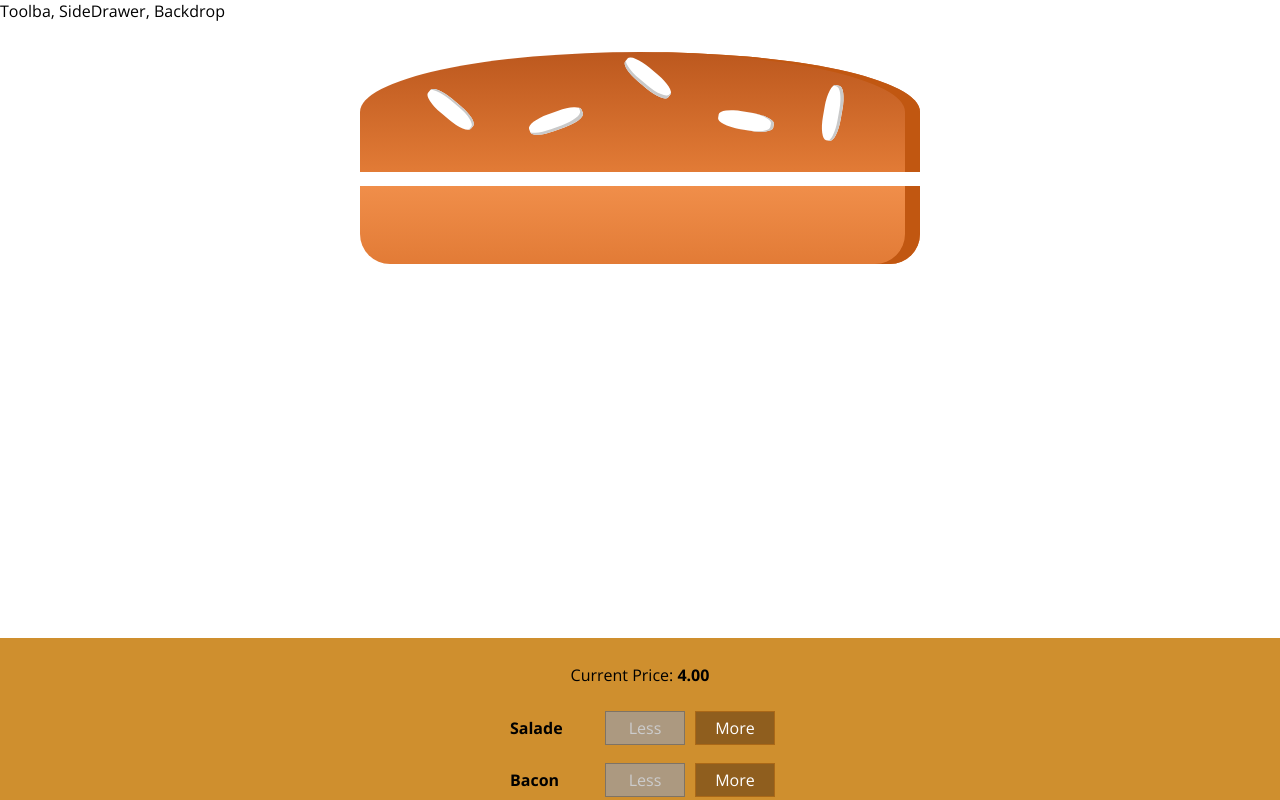
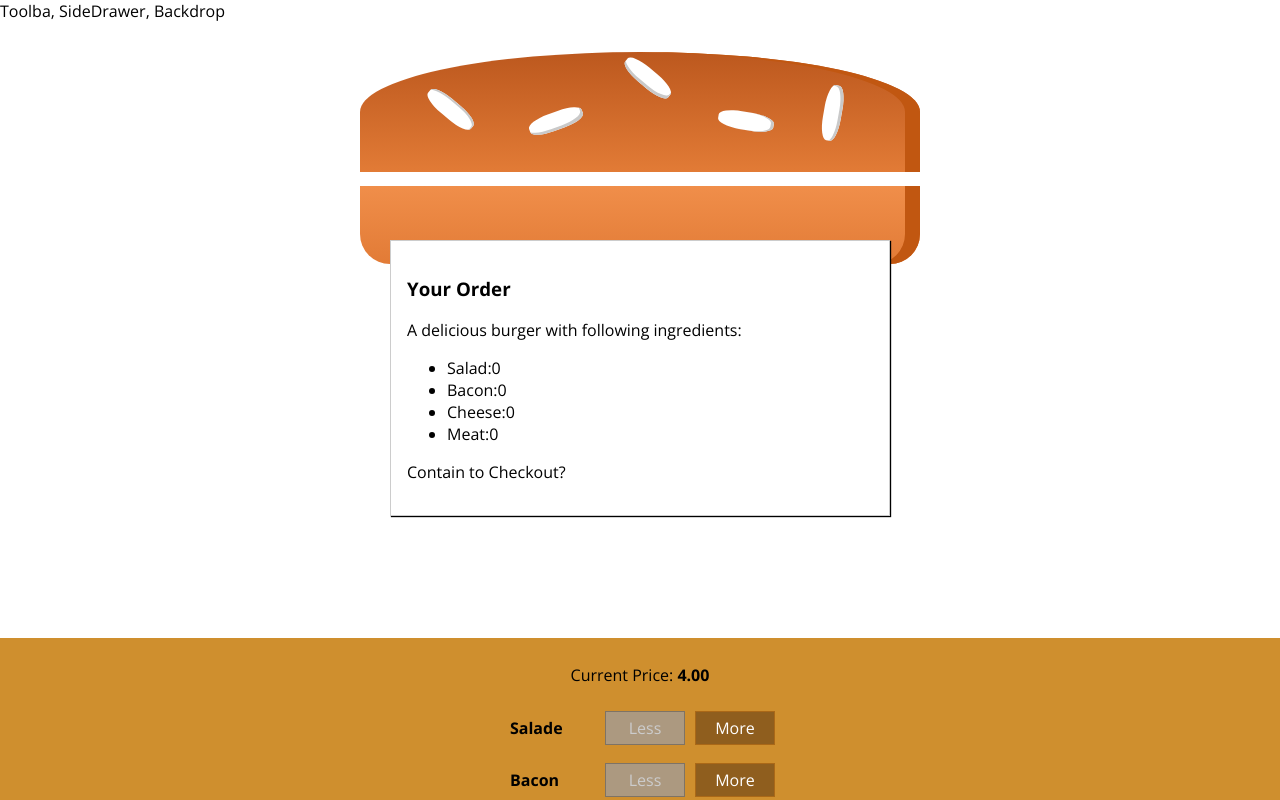
Before and after one commit to yevhenkr/react-comlete-guide, a React app: page / in a window 1280 px wide. Shown: the top 800 px of the page. Built offline with nearby package versions, Linux system fonts and the light colour scheme.

Commit message:
144 Creating the Order Summary Modal
Создали табличку на которой в реальном времени отбражаеться данніе  state

```diff
--- /dev/null
+++ b/src/components/Burger/OrderSummary/OrderSummary.js
@@ -0,0 +1,26 @@
+import React from 'react';
+import Aux from '../../../hoc/Auxilary'
+const orderSummary = (props) => {
+    const ingredientSummary = Object.keys(props.ingredients)
+        .map(igKey => {
+            return (
+                <li key={igKey} >
+                    <span style={{ textTransform: 'capitalize' }}>
+                        {igKey}</span>:{props.ingredients[igKey]}
+                </li>);
+        });
+    <li>Salad: 1  </li>
+    return (
+        <Aux>
+            <h3>Your Order</h3>
+            <p> A delicious burger with following ingredients:</p>
+            <ul>
+                {ingredientSummary}
+            </ul>
+            <p>Contain to Checkout?</p>
+
+        </Aux>
+    );
+};
+
+export default orderSummary;
--- /dev/null
+++ b/src/components/UI/Modal/Modal.css
@@ -0,0 +1,20 @@
+.Modal {
+    position: fixed;
+    z-index: 500;
+    background-color: white;
+    width: 70%;
+    border: 1px solid #ccc;
+    box-shadow: 1px 1px 1px black;
+    padding: 16px;
+    left: 15%;
+    top: 30%;
+    box-sizing: border-box;
+    transition: all 0.3s ease-out;
+}
+
+@media (min-width: 600px) {
+    .Modal {
+        width: 500px;
+        left: calc(50% - 250px);
+    }
+}
--- /dev/null
+++ b/src/components/UI/Modal/Modal.js
@@ -0,0 +1,10 @@
+import React from 'react';
+import classes from './Modal.css';
+
+const modal = (props) => (
+    <div className={classes.Modal}>
+        {props.children}
+    </div>
+);
+
+export default modal;
--- a/src/containers/BurgerBuilder/BurgerBuilder.js
+++ b/src/containers/BurgerBuilder/BurgerBuilder.js
@@ -2,6 +2,8 @@
 import Aux from '../../hoc/Auxilary';
 import Burger from '../../components/Burger/Burger';
 import BuildControls from '../../components/Burger/BuildControls/BuildControls';
+import Modal from '../../components/UI/Modal/Modal';
+import OrderSummary from '../../components/Burger/OrderSummary/OrderSummary';
 
 const INGREDIENT_PRICES = {
   salad: 0.5,
@@ -76,6 +78,12 @@
     }
     return (
       <Aux>
+        <Modal>
+          <OrderSummary
+          ingredients={this.state.ingredients}
+          />
+        </Modal>
+
           <Burger ingredients={this.state.ingredients} />
           <BuildControls
             ingredientAdded={this.addIngredientHandler}
```
Also changed, not shown: src/components/UI/Backdrop/Backdrop.js (added). Lines whose indentation alone changed are shown as unchanged.
